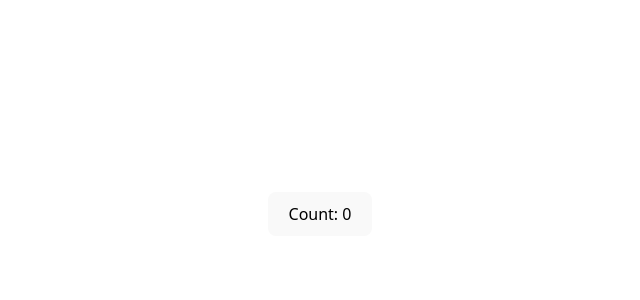
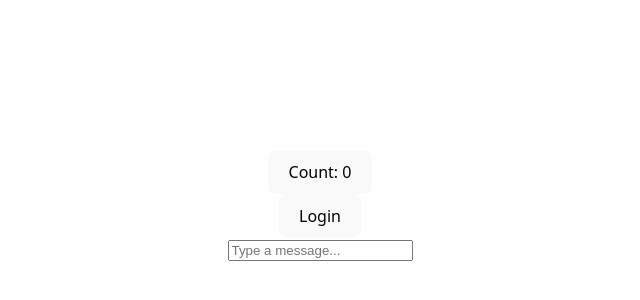
Before and after one commit to gopinav/React-19-Tutorials, a React app in the folder react-essentials/state-demo/: page / in a window 1280 px wide. Shown: the part 186-486 px from the top of the page, without its empty margins (320-960 px from the left). Built offline with nearby package versions, Linux system fonts and the light colour scheme; the HTML template or start-up script is replaced by a standard one.

Commit message:
Boolean and string state

```diff
--- a/react-essentials/state-demo/src/App.jsx
+++ b/react-essentials/state-demo/src/App.jsx
@@ -1,10 +1,12 @@
 import "./App.css";
 import { Counter } from "./Counter";
+import { LoginCard } from "./LoginCard";
 
 function App() {
   return (
     <>
       <Counter />
+      <LoginCard />
     </>
   );
 }
--- /dev/null
+++ b/react-essentials/state-demo/src/LoginCard.jsx
@@ -0,0 +1,31 @@
+import { useState } from "react";
+
+export const LoginCard = () => {
+  const [isLoggedIn, setIsLoggedIn] = useState(false);
+  const [message, setMessage] = useState("");
+
+  const handleLogin = () => {
+    setIsLoggedIn(!isLoggedIn);
+  };
+
+  const handleChange = (event) => {
+    setMessage(event.target.value);
+  };
+
+  return (
+    <div>
+      <button onClick={handleLogin}>{isLoggedIn ? "Logout" : "Login"}</button>
+
+      <div>
+        <input
+          type="text"
+          placeholder="Type a message..."
+          value={message}
+          onChange={handleChange}
+        />
+
+        <p>{message}</p>
+      </div>
+    </div>
+  );
+};
```
